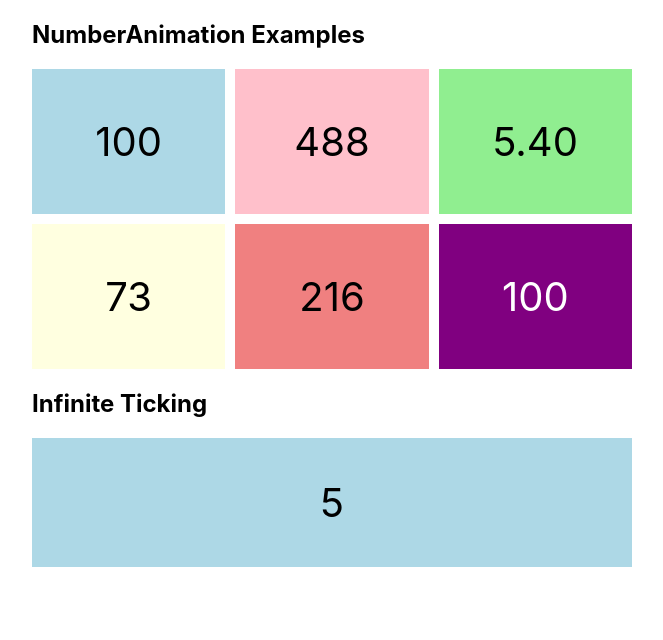
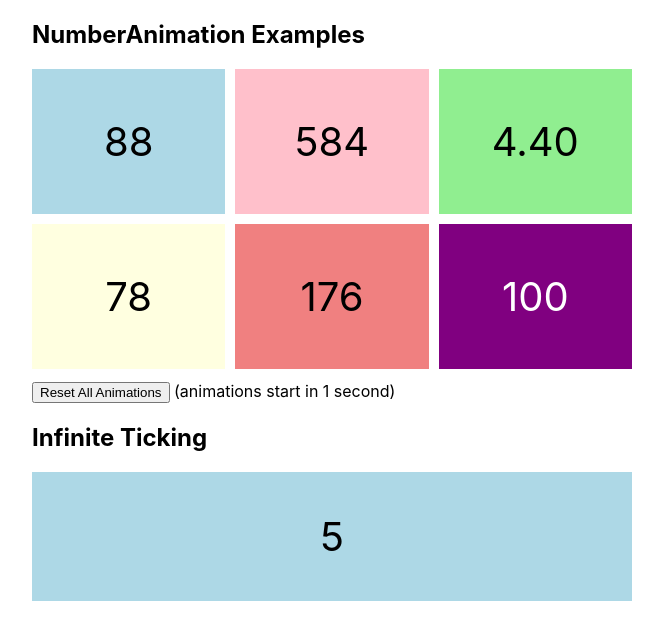
Before and after one commit to vajra-studios/number-animation, a React (Create React App) app: page / in a window 1280 px wide. Shown: the top 640 px of the page, without its empty margins (308-971 px from the left). Built offline with nearby package versions, Linux system fonts and the light colour scheme.

Commit message:
Add a button to reset animations

```diff
--- a/src/App.tsx
+++ b/src/App.tsx
@@ -1,4 +1,4 @@
-import React from "react";
+import React, { useEffect, useState } from "react";
 import NumberAnimation from "./NumberAnimation";
 import type * as CSS from "csstype";
 
@@ -110,15 +110,34 @@ const numberAnimationProps = [
   },
 ];
 
-const App = () => (
+const App = () => {
+  const [resetClicked, setResetClicked] = useState(true);
+
+  // callback function to be passed to NumberAnimation components
+  const handleReset = () => {
+    setResetClicked(true);
+  };
+
+  // reset state variable after a delay to allow animations to reset
+  useEffect(() => {
+    if (resetClicked) {
+      setTimeout(() => setResetClicked(false), 1000);
+    }
+  }, [resetClicked]);
+
+  return (
     <div style={pageStyles}>
       <h2>NumberAnimation Examples</h2>
       <div style={gridStyles}>
         {numberAnimationProps.map((props, index) => (
           <div key={index} style={backgroundStyles[index]}>
-          <NumberAnimation {...props} />
+            <NumberAnimation {...props} onReset={resetClicked} />
           </div>
         ))}
+      </div>
+      <div style={{ marginTop: "12px" }}>
+        <button onClick={handleReset}>Reset All Animations</button>
+        &nbsp;(animations start in 1 second)
       </div>
 
       <h2>Infinite Ticking</h2>
@@ -133,5 +152,6 @@ const App = () => (
       </div>
     </div>
   );
+};
 
 export default App;
--- a/src/NumberAnimation.tsx
+++ b/src/NumberAnimation.tsx
@@ -45,6 +45,7 @@ export default function NumberAnimation(props: {
   speed?: number;
   randomize?: boolean;
   decimalPlaces?: number;
+  onReset?: boolean; // prop to receive callback
 }) {
   const {
     start,
@@ -52,7 +53,8 @@ export default function NumberAnimation(props: {
     time,
     speed,
     randomize = false,
-    decimalPlaces = 2,
+    decimalPlaces = 0,
+    onReset, // receive callback from App component
   } = props;
   const [current, setCurrent] = useState(start.toString());
 
@@ -73,7 +75,14 @@ export default function NumberAnimation(props: {
         clearInterval(intervalId);
       }
     };
-    intervalId = window.setInterval(next, 1000 / stepsPerSecond);
+
+    // check if reset button has been clicked and reset animation if necessary
+    if (onReset) {
+      setCurrent(start.toString());
+    } else {
+      intervalId = window.setInterval(next, 1000 / stepsPerSecond);
+    }
+
     return () => clearInterval(intervalId);
   }, [
     current,
@@ -85,6 +94,7 @@ export default function NumberAnimation(props: {
     randomize,
     decimalPlaces,
     currNum,
+    onReset
   ]);
   // console.log({current});
   let printNum = current;
```
Lines whose indentation alone changed are shown as unchanged.
